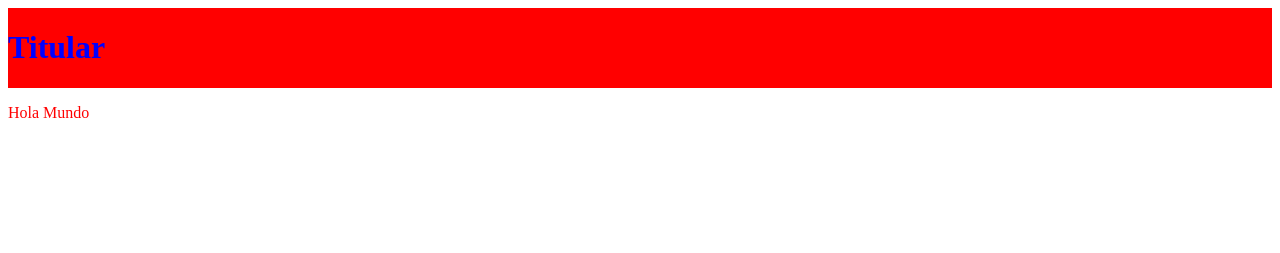
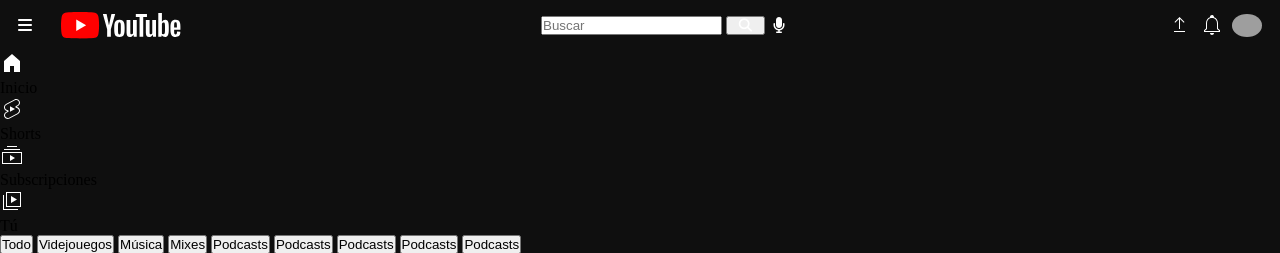
Before and after one commit to juanert/curso-17, a PHP site: page /Youtube/index.html in a window 1280 px wide. Shown: the top 253 px of the page. Before the commit the page ends 118 px from the top, so only its background shows below. Run offline with PHP 8.4, Linux system fonts and the light colour scheme; grey boxes are pictures that could not be loaded.

Commit message:
Sass Youtube

```diff
--- /dev/null
+++ b/SASS/Youtube/componentes/_general.sass
@@ -0,0 +1,21 @@
+$background-color: #0F0F0F
+$text-color: white
+
+@mixin displays($display:flex,$justify:center,$align:center,$direction:row,$column_numbers:1fr)
+  @if $display == flex
+    display: $display
+    flex-direction: $direction
+    justify-content: $justify
+    align-items: $align
+  @else if $display == grid
+    display: $display
+    justify-items: $justify
+    align-content: $align
+    grid-template-columns: $column_numbers
+
+*
+  margin: 0
+  padding: 0
+
+body
+  background-color: $background-color
--- /dev/null
+++ b/SASS/Youtube/componentes/_nav.sass
@@ -0,0 +1,43 @@
+nav
+  @include displays(flex,space-between,center,row)
+  padding: 12px 18px
+
+nav>div
+  @include displays()
+  gap: 8px
+
+i
+  width: 35px
+  color: $text-color
+
+#yt-logo-updated-svg_yt1
+  width: 120px
+
+.button-responsive
+  display: block
+
+.busqueda
+  display: none
+
+.profile-photo
+  width: 30px
+  border-radius: 100%
+
+@media only screen and (min-width: 768px)
+  .button-responsive
+    display: none
+
+  .busqueda
+    display: flex
+
+/*
+  Proyecto SASS
+  Realizar una reinterpretación de la página principal de claro o movistar
+  Debe tener la inteción de realmente informarte y vender sus productos o servicios
+  La cantidad de secciones lo decidira el estudiante, pero el sitio web debe ser
+  responsibe. Puedes utilizar tipografias o colores distintos a lo de la marca si
+  lo deseas (reinterpretar la marca)
+
+  Este proyecto debe utilizar mixings, componentes, variables, condicionales
+
+  Fecha de entrega: 16/05/24
--- /dev/null
+++ b/SASS/Youtube/index.css
@@ -0,0 +1,66 @@
+@charset "UTF-8";
+* {
+  margin: 0;
+  padding: 0;
+}
+
+body {
+  background-color: #0F0F0F;
+}
+
+nav {
+  display: flex;
+  flex-direction: row;
+  justify-content: space-between;
+  align-items: center;
+  padding: 12px 18px;
+}
+
+nav > div {
+  display: flex;
+  flex-direction: row;
+  justify-content: center;
+  align-items: center;
+  gap: 8px;
+}
+
+i {
+  width: 35px;
+  color: white;
+}
+
+#yt-logo-updated-svg_yt1 {
+  width: 120px;
+}
+
+.button-responsive {
+  display: block;
+}
+
+.busqueda {
+  display: none;
+}
+
+.profile-photo {
+  width: 30px;
+  border-radius: 100%;
+}
+
+@media only screen and (min-width: 768px) {
+  .button-responsive {
+    display: none;
+  }
+  .busqueda {
+    display: flex;
+  }
+}
+/* Proyecto SASS
+ * Realizar una reinterpretación de la página principal de claro o movistar
+ * Debe tener la inteción de realmente informarte y vender sus productos o servicios
+ * La cantidad de secciones lo decidira el estudiante, pero el sitio web debe ser
+ * responsibe. Puedes utilizar tipografias o colores distintos a lo de la marca si
+ * lo deseas (reinterpretar la marca)
+ *
+ * Este proyecto debe utilizar mixings, componentes, variables, condicionales
+ *
+ * Fecha de entrega: 16/05/24 *//*# sourceMappingURL=index.css.map */
--- /dev/null
+++ b/SASS/Youtube/index.html
@@ -0,0 +1,350 @@
+<!DOCTYPE html>
+<html lang="en">
+  <head>
+    <meta charset="UTF-8" />
+    <meta name="viewport" content="width=device-width, initial-scale=1.0" />
+    <title>Document</title>
+    <link rel="stylesheet" href="./index.css" />
+    <link
+      rel="stylesheet"
+      href="https://cdnjs.cloudflare.com/ajax/libs/font-awesome/6.5.2/css/all.min.css"
+    />
+  </head>
+  <body>
+    <nav>
+      <div>
+        <i class="fa-solid fa-bars"></i>
+        <svg
+          xmlns="http://www.w3.org/2000/svg"
+          id="yt-logo-updated-svg_yt1"
+          class="external-icon"
+          viewBox="0 0 90 20"
+          focusable="false"
+        >
+          <svg
+            id="yt-logo-updated_yt1"
+            viewBox="0 0 90 20"
+            preserveAspectRatio="xMidYMid meet"
+            xmlns="http://www.w3.org/2000/svg"
+            fill="white"
+          >
+            <g>
+              <path
+                d="M27.9727 3.12324C27.6435 1.89323 26.6768 0.926623 25.4468 0.597366C23.2197 2.24288e-07 14.285 0 14.285 0C14.285 0 5.35042 2.24288e-07 3.12323 0.597366C1.89323 0.926623 0.926623 1.89323 0.597366 3.12324C2.24288e-07 5.35042 0 10 0 10C0 10 2.24288e-07 14.6496 0.597366 16.8768C0.926623 18.1068 1.89323 19.0734 3.12323 19.4026C5.35042 20 14.285 20 14.285 20C14.285 20 23.2197 20 25.4468 19.4026C26.6768 19.0734 27.6435 18.1068 27.9727 16.8768C28.5701 14.6496 28.5701 10 28.5701 10C28.5701 10 28.5677 5.35042 27.9727 3.12324Z"
+                fill="#FF0000"
+              ></path>
+              <path
+                d="M11.4253 14.2854L18.8477 10.0004L11.4253 5.71533V14.2854Z"
+                fill="white"
+              ></path>
+            </g>
+            <g>
+              <g id="youtube-paths_yt1">
+                <path
+                  d="M34.6024 13.0036L31.3945 1.41846H34.1932L35.3174 6.6701C35.6043 7.96361 35.8136 9.06662 35.95 9.97913H36.0323C36.1264 9.32532 36.3381 8.22937 36.665 6.68892L37.8291 1.41846H40.6278L37.3799 13.0036V18.561H34.6001V13.0036H34.6024Z"
+                ></path>
+                <path
+                  d="M41.4697 18.1937C40.9053 17.8127 40.5031 17.22 40.2632 16.4157C40.0257 15.6114 39.9058 14.5437 39.9058 13.2078V11.3898C39.9058 10.0422 40.0422 8.95805 40.315 8.14196C40.5878 7.32588 41.0135 6.72851 41.592 6.35457C42.1706 5.98063 42.9302 5.79248 43.871 5.79248C44.7976 5.79248 45.5384 5.98298 46.0981 6.36398C46.6555 6.74497 47.0647 7.34234 47.3234 8.15137C47.5821 8.96275 47.7115 10.0422 47.7115 11.3898V13.2078C47.7115 14.5437 47.5845 15.6161 47.3329 16.4251C47.0812 17.2365 46.672 17.8292 46.1075 18.2031C45.5431 18.5771 44.7764 18.7652 43.8098 18.7652C42.8126 18.7675 42.0342 18.5747 41.4697 18.1937ZM44.6353 16.2323C44.7905 15.8231 44.8705 15.1575 44.8705 14.2309V10.3292C44.8705 9.43077 44.7929 8.77225 44.6353 8.35833C44.4777 7.94206 44.2026 7.7351 43.8074 7.7351C43.4265 7.7351 43.156 7.94206 43.0008 8.35833C42.8432 8.77461 42.7656 9.43077 42.7656 10.3292V14.2309C42.7656 15.1575 42.8408 15.8254 42.9914 16.2323C43.1419 16.6415 43.4123 16.8461 43.8074 16.8461C44.2026 16.8461 44.4777 16.6415 44.6353 16.2323Z"
+                ></path>
+                <path
+                  d="M56.8154 18.5634H54.6094L54.3648 17.03H54.3037C53.7039 18.1871 52.8055 18.7656 51.6061 18.7656C50.7759 18.7656 50.1621 18.4928 49.767 17.9496C49.3719 17.4039 49.1743 16.5526 49.1743 15.3955V6.03751H51.9942V15.2308C51.9942 15.7906 52.0553 16.188 52.1776 16.4256C52.2999 16.6631 52.5045 16.783 52.7914 16.783C53.036 16.783 53.2712 16.7078 53.497 16.5573C53.7228 16.4067 53.8874 16.2162 53.9979 15.9858V6.03516H56.8154V18.5634Z"
+                ></path>
+                <path
+                  d="M64.4755 3.68758H61.6768V18.5629H58.9181V3.68758H56.1194V1.42041H64.4755V3.68758Z"
+                ></path>
+                <path
+                  d="M71.2768 18.5634H69.0708L68.8262 17.03H68.7651C68.1654 18.1871 67.267 18.7656 66.0675 18.7656C65.2373 18.7656 64.6235 18.4928 64.2284 17.9496C63.8333 17.4039 63.6357 16.5526 63.6357 15.3955V6.03751H66.4556V15.2308C66.4556 15.7906 66.5167 16.188 66.639 16.4256C66.7613 16.6631 66.9659 16.783 67.2529 16.783C67.4974 16.783 67.7326 16.7078 67.9584 16.5573C68.1842 16.4067 68.3488 16.2162 68.4593 15.9858V6.03516H71.2768V18.5634Z"
+                ></path>
+                <path
+                  d="M80.609 8.0387C80.4373 7.24849 80.1621 6.67699 79.7812 6.32186C79.4002 5.96674 78.8757 5.79035 78.2078 5.79035C77.6904 5.79035 77.2059 5.93616 76.7567 6.23014C76.3075 6.52412 75.9594 6.90747 75.7148 7.38489H75.6937V0.785645H72.9773V18.5608H75.3056L75.5925 17.3755H75.6537C75.8724 17.7988 76.1993 18.1304 76.6344 18.3774C77.0695 18.622 77.554 18.7443 78.0855 18.7443C79.038 18.7443 79.7412 18.3045 80.1904 17.4272C80.6396 16.5476 80.8653 15.1765 80.8653 13.3092V11.3266C80.8653 9.92722 80.7783 8.82892 80.609 8.0387ZM78.0243 13.1492C78.0243 14.0617 77.9867 14.7767 77.9114 15.2941C77.8362 15.8115 77.7115 16.1808 77.5328 16.3971C77.3564 16.6158 77.1165 16.724 76.8178 16.724C76.585 16.724 76.371 16.6699 76.1734 16.5594C75.9759 16.4512 75.816 16.2866 75.6937 16.0702V8.96062C75.7877 8.6196 75.9524 8.34209 76.1852 8.12337C76.4157 7.90465 76.6697 7.79646 76.9401 7.79646C77.2271 7.79646 77.4481 7.90935 77.6034 8.13278C77.7609 8.35855 77.8691 8.73485 77.9303 9.26636C77.9914 9.79787 78.022 10.5528 78.022 11.5335V13.1492H78.0243Z"
+                ></path>
+                <path
+                  d="M84.8657 13.8712C84.8657 14.6755 84.8892 15.2776 84.9363 15.6798C84.9833 16.0819 85.0821 16.3736 85.2326 16.5594C85.3831 16.7428 85.6136 16.8345 85.9264 16.8345C86.3474 16.8345 86.639 16.6699 86.7942 16.343C86.9518 16.0161 87.0365 15.4705 87.0506 14.7085L89.4824 14.8519C89.4965 14.9601 89.5035 15.1106 89.5035 15.3011C89.5035 16.4582 89.186 17.3237 88.5534 17.8952C87.9208 18.4667 87.0247 18.7536 85.8676 18.7536C84.4777 18.7536 83.504 18.3185 82.9466 17.446C82.3869 16.5735 82.1094 15.2259 82.1094 13.4008V11.2136C82.1094 9.33452 82.3987 7.96105 82.9772 7.09558C83.5558 6.2301 84.5459 5.79736 85.9499 5.79736C86.9165 5.79736 87.6597 5.97375 88.1771 6.32888C88.6945 6.684 89.059 7.23433 89.2707 7.98457C89.4824 8.7348 89.5882 9.76961 89.5882 11.0913V13.2362H84.8657V13.8712ZM85.2232 7.96811C85.0797 8.14449 84.9857 8.43377 84.9363 8.83593C84.8892 9.2381 84.8657 9.84722 84.8657 10.6657V11.5641H86.9283V10.6657C86.9283 9.86133 86.9001 9.25221 86.846 8.83593C86.7919 8.41966 86.6931 8.12803 86.5496 7.95635C86.4062 7.78702 86.1851 7.7 85.8864 7.7C85.5854 7.70235 85.3643 7.79172 85.2232 7.96811Z"
+                ></path>
+              </g>
+            </g>
+          </svg>
+        </svg>
+      </div>
+      <div class="busqueda">
+        <div class="input">
+          <input type="text" name="search" placeholder="Buscar" />
+          <button><i class="fa-solid fa-magnifying-glass"></i></button>
+        </div>
+        <i class="fa-solid fa-microphone"></i>
+      </div>
+      <div>
+        <div class="button-responsive">
+          <i class="fa-solid fa-magnifying-glass"></i>
+        </div>
+        <div class="button-responsive">
+          <i class="fa-solid fa-microphone"></i>
+        </div>
+        <svg
+          xmlns="http://www.w3.org/2000/svg"
+          fill="white"
+          height="24"
+          viewBox="0 0 24 24"
+          width="24"
+          focusable="false"
+          style="pointer-events: none"
+        >
+          <title>outlined copy</title>
+          <path
+            d="M17 18v1H6v-1ZM6.49 9l.71.71 3.8-3.8V16h1V5.91l3.8 3.81.71-.72-5-5Z"
+          ></path>
+        </svg>
+        <svg
+          xmlns="http://www.w3.org/2000/svg"
+          fill="white"
+          enable-background="new 0 0 24 24"
+          height="24"
+          viewBox="0 0 24 24"
+          width="24"
+          focusable="false"
+        >
+          <path
+            d="M10 20h4c0 1.1-.9 2-2 2s-2-.9-2-2zm10-2.65V19H4v-1.65l2-1.88v-5.15C6 7.4 7.56 5.1 10 4.34v-.38c0-1.42 1.49-2.5 2.99-1.76.65.32 1.01 1.03 1.01 1.76v.39c2.44.75 4 3.06 4 5.98v5.15l2 1.87zm-1 .42-2-1.88v-5.47c0-2.47-1.19-4.36-3.13-5.1-1.26-.53-2.64-.5-3.84.03C8.15 6.11 7 7.99 7 10.42v5.47l-2 1.88V18h14v-.23z"
+          ></path>
+        </svg>
+        <img
+          class="profile-photo"
+          src="https://yt3.ggpht.com/yti/ANjgQV9klmqdb53tub68V1xhNiqMwWDT__75jSkhSELtJ4s=s88-c-k-c0x00ffffff-no-rj"
+          alt=""
+        />
+      </div>
+    </nav>
+    <main>
+      <aside>
+        <div>
+          <svg
+            fill="white"
+            xmlns="http://www.w3.org/2000/svg"
+            enable-background="new 0 0 24 24"
+            height="24px"
+            viewBox="0 0 24 24"
+            width="24px"
+            focusable="false"
+          >
+            <g><path d="M4 21V10.08l8-6.96 8 6.96V21h-6v-6h-4v6H4z"></path></g>
+          </svg>
+          <p>Inicio</p>
+        </div>
+        <div>
+          <svg
+            fill="white"
+            xmlns="http://www.w3.org/2000/svg"
+            height="24px"
+            viewBox="0 0 24 24"
+            width="24px"
+            focusable="false"
+          >
+            <path
+              d="M10 14.65v-5.3L15 12l-5 2.65zm7.77-4.33-1.2-.5L18 9.06c1.84-.96 2.53-3.23 1.56-5.06s-3.24-2.53-5.07-1.56L6 6.94c-1.29.68-2.07 2.04-2 3.49.07 1.42.93 2.67 2.22 3.25.03.01 1.2.5 1.2.5L6 14.93c-1.83.97-2.53 3.24-1.56 5.07.97 1.83 3.24 2.53 5.07 1.56l8.5-4.5c1.29-.68 2.06-2.04 1.99-3.49-.07-1.42-.94-2.68-2.23-3.25zm-.23 5.86-8.5 4.5c-1.34.71-3.01.2-3.72-1.14-.71-1.34-.2-3.01 1.14-3.72l2.04-1.08v-1.21l-.69-.28-1.11-.46c-.99-.41-1.65-1.35-1.7-2.41-.05-1.06.52-2.06 1.46-2.56l8.5-4.5c1.34-.71 3.01-.2 3.72 1.14.71 1.34.2 3.01-1.14 3.72L15.5 9.26v1.21l1.8.74c.99.41 1.65 1.35 1.7 2.41.05 1.06-.52 2.06-1.46 2.56z"
+            ></path>
+          </svg>
+          <p>Shorts</p>
+        </div>
+        <div>
+          <svg
+            fill="white"
+            xmlns="http://www.w3.org/2000/svg"
+            enable-background="new 0 0 24 24"
+            height="24px"
+            viewBox="0 0 24 24"
+            width="24px"
+            focusable="false"
+          >
+            <path
+              d="M10 18v-6l5 3-5 3zm7-15H7v1h10V3zm3 3H4v1h16V6zm2 3H2v12h20V9zM3 10h18v10H3V10z"
+            ></path>
+          </svg>
+          <p>Subscripciones</p>
+        </div>
+        <div>
+          <svg
+            fill="white"
+            xmlns="http://www.w3.org/2000/svg"
+            enable-background="new 0 0 24 24"
+            height="24px"
+            viewBox="0 0 24 24"
+            width="24px"
+            focusable="false"
+          >
+            <path
+              d="m11 7 6 3.5-6 3.5V7zm7 13H4V6H3v15h15v-1zm3-2H6V3h15v15zM7 17h13V4H7v13z"
+            ></path>
+          </svg>
+          <p>Tú</p>
+        </div>
+      </aside>
+      <section>
+        <div class="categorias">
+          <button>Todo</button>
+          <button>Videjouegos</button>
+          <button>Música</button>
+          <button>Mixes</button>
+          <button>Podcasts</button>
+          <button>Podcasts</button>
+          <button>Podcasts</button>
+          <button>Podcasts</button>
+          <button>Podcasts</button>
+        </div>
+        <div class="videos">
+          <div class="video">
+            <img
+              src="https://i.ytimg.com/vi/1j4ZnJXfZK4/maxresdefault.jpg"
+              alt=""
+            />
+            <div class="info">
+              <div class="perfil">
+                <img
+                  src="https://yt3.ggpht.com/yti/ANjgQV9klmqdb53tub68V1xhNiqMwWDT__75jSkhSELtJ4s=s88-c-k-c0x00ffffff-no-rj"
+                  alt=""
+                />
+              </div>
+              <div>
+                <h3>Titulo del video</h3>
+                <p>Nombre del canal</p>
+                <p>hace 1 semana</p>
+              </div>
+            </div>
+          </div>
+          <div class="video">
+            <img
+              src="https://i.ytimg.com/vi/1j4ZnJXfZK4/maxresdefault.jpg"
+              alt=""
+            />
+            <div class="info">
+              <div class="perfil">
+                <img
+                  src="https://yt3.ggpht.com/yti/ANjgQV9klmqdb53tub68V1xhNiqMwWDT__75jSkhSELtJ4s=s88-c-k-c0x00ffffff-no-rj"
+                  alt=""
+                />
+              </div>
+              <div>
+                <h3>Titulo del video</h3>
+                <p>Nombre del canal</p>
+                <p>hace 1 semana</p>
+              </div>
+            </div>
+          </div>
+          <div class="video">
+            <img
+              src="https://i.ytimg.com/vi/1j4ZnJXfZK4/maxresdefault.jpg"
+              alt=""
+            />
+            <div class="info">
+              <div class="perfil">
+                <img
+                  src="https://yt3.ggpht.com/yti/ANjgQV9klmqdb53tub68V1xhNiqMwWDT__75jSkhSELtJ4s=s88-c-k-c0x00ffffff-no-rj"
+                  alt=""
+                />
+              </div>
+              <div>
+                <h3>Titulo del video</h3>
+                <p>Nombre del canal</p>
+                <p>hace 1 semana</p>
+              </div>
+            </div>
+          </div>
+          <div class="video">
+            <img
+              src="https://i.ytimg.com/vi/1j4ZnJXfZK4/maxresdefault.jpg"
+              alt=""
+            />
+            <div class="info">
+              <div class="perfil">
+                <img
+                  src="https://yt3.ggpht.com/yti/ANjgQV9klmqdb53tub68V1xhNiqMwWDT__75jSkhSELtJ4s=s88-c-k-c0x00ffffff-no-rj"
+                  alt=""
+                />
+              </div>
+              <div>
+                <h3>Titulo del video</h3>
+                <p>Nombre del canal</p>
+                <p>hace 1 semana</p>
+              </div>
+            </div>
+          </div>
+          <div class="video">
+            <img
+              src="https://i.ytimg.com/vi/1j4ZnJXfZK4/maxresdefault.jpg"
+              alt=""
+            />
+            <div class="info">
+              <div class="perfil">
+                <img
+                  src="https://yt3.ggpht.com/yti/ANjgQV9klmqdb53tub68V1xhNiqMwWDT__75jSkhSELtJ4s=s88-c-k-c0x00ffffff-no-rj"
+                  alt=""
+                />
+              </div>
+              <div>
+                <h3>Titulo del video</h3>
+                <p>Nombre del canal</p>
+                <p>hace 1 semana</p>
+              </div>
+            </div>
+          </div>
+          <div class="video">
+            <img
+              src="https://i.ytimg.com/vi/1j4ZnJXfZK4/maxresdefault.jpg"
+              alt=""
+            />
+            <div class="info">
+              <div class="perfil">
+                <img
+                  src="https://yt3.ggpht.com/yti/ANjgQV9klmqdb53tub68V1xhNiqMwWDT__75jSkhSELtJ4s=s88-c-k-c0x00ffffff-no-rj"
+                  alt=""
+                />
+              </div>
+              <div>
+                <h3>Titulo del video</h3>
+                <p>Nombre del canal</p>
+                <p>hace 1 semana</p>
+              </div>
+            </div>
+          </div>
+          <div class="video">
+            <img
+              src="https://i.ytimg.com/vi/1j4ZnJXfZK4/maxresdefault.jpg"
+              alt=""
+            />
+            <div class="info">
+              <div class="perfil">
+                <img
+                  src="https://yt3.ggpht.com/yti/ANjgQV9klmqdb53tub68V1xhNiqMwWDT__75jSkhSELtJ4s=s88-c-k-c0x00ffffff-no-rj"
+                  alt=""
+                />
+              </div>
+              <div>
+                <h3>Titulo del video</h3>
+                <p>Nombre del canal</p>
+                <p>hace 1 semana</p>
+              </div>
+            </div>
+          </div>
+          <div class="video">
+            <img
+              src="https://i.ytimg.com/vi/1j4ZnJXfZK4/maxresdefault.jpg"
+              alt=""
+            />
+            <div class="info">
+              <div class="perfil">
+                <img
+                  src="https://yt3.ggpht.com/yti/ANjgQV9klmqdb53tub68V1xhNiqMwWDT__75jSkhSELtJ4s=s88-c-k-c0x00ffffff-no-rj"
+                  alt=""
+                />
+              </div>
+              <div>
+                <h3>Titulo del video</h3>
+                <p>Nombre del canal</p>
+                <p>hace 1 semana</p>
+              </div>
+            </div>
+          </div>
+        </div>
+      </section>
+    </main>
+  </body>
+</html>
--- /dev/null
+++ b/SASS/Youtube/index.sass
@@ -0,0 +1,2 @@
+@import "./componentes/_general"
+@import "./componentes/_nav"
--- a/SASS/styles.css
+++ b/SASS/styles.css
@@ -1,16 +1,21 @@
+/* @use "./componentes/_utilidades" as * */
 /* Variables */
 /* Mixins
  * Un bloque de codigo reutilizable */
 p {
-  color: red;
+  color: yellow;
 }
 
 div {
-  background-color: red;
+  background-color: yellow;
   display: flex;
   justify-content: space-between;
   align-items: center;
 }
 div h1 {
-  color: blue;
+  display: flex;
+  justify-content: center;
+  align-items: center;
+  color: white;
+  background-color: black;
 }/*# sourceMappingURL=styles.css.map */
```
Also changed, not shown: SASS/componentes/_utilidades.sass (added, +24 -0 lines), SASS/styles.sass (+5 -13 lines), 2 other files.
